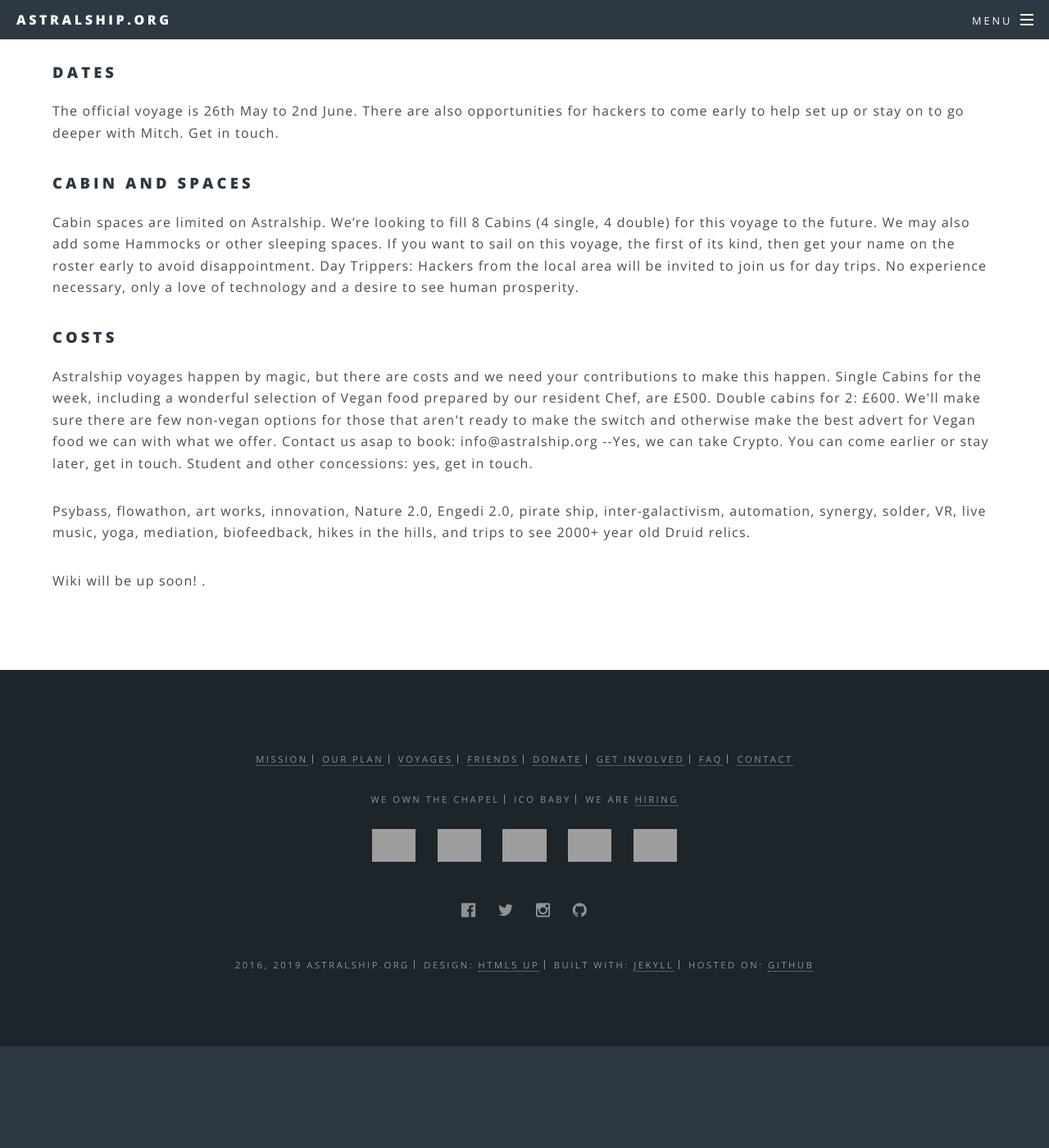
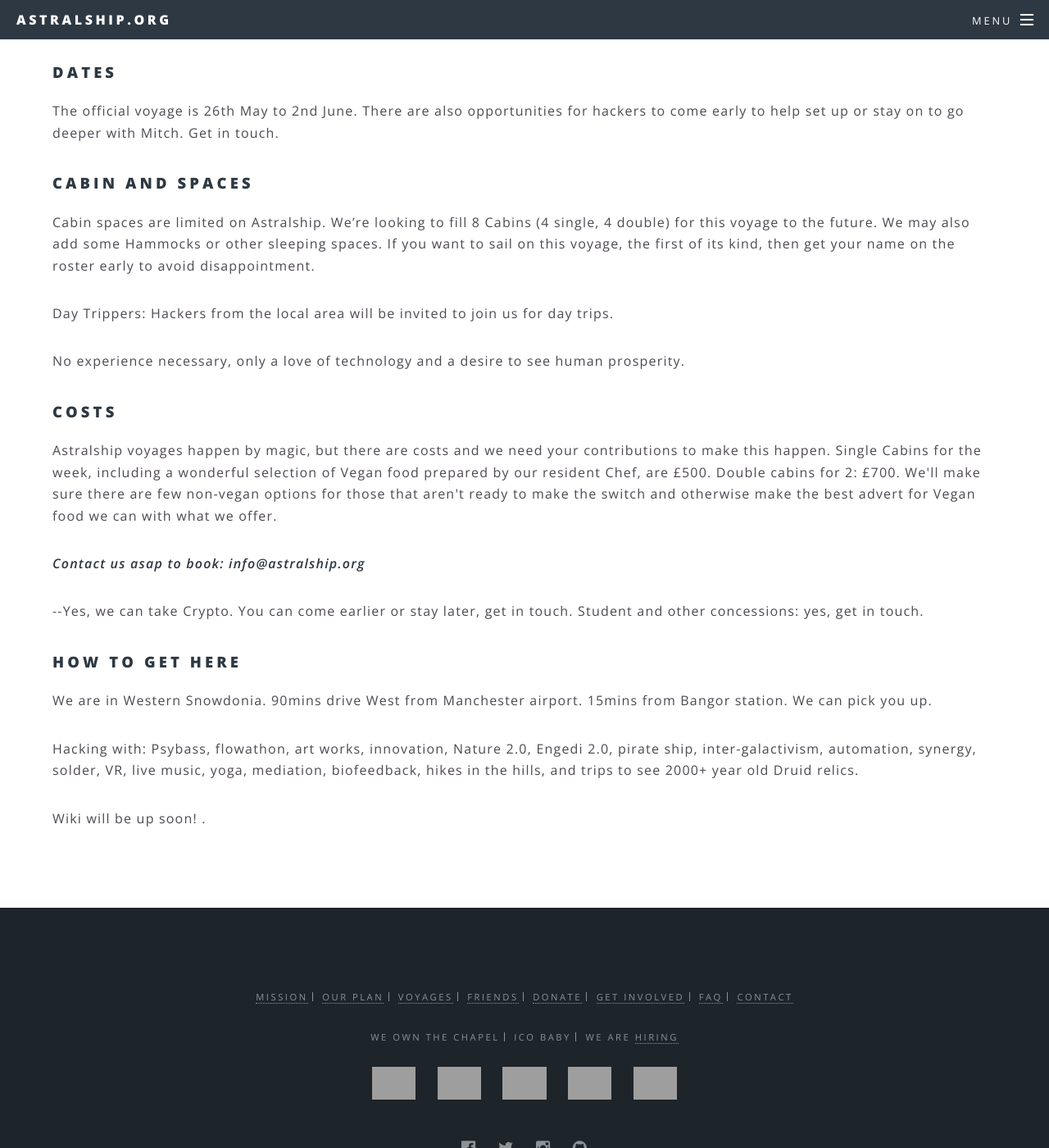
Before and after one commit to astralship/astralship.github.io, a Jekyll site: the page built from voyages.html, in a window 1280 px wide and 1400 px high, scrolled down 1620 px. Shown: the whole window at 82% size. Built offline with Jekyll 4.4.1, drawn with Linux system fonts in a browser that asks for light colours; comment, search, counter and statistics services are not loaded; before the commit the page ends 2896 px from its top, so only the background shows below that; grey boxes are pictures that could not be loaded.

Commit message:
updated voyages

```diff
--- a/voyages.html
+++ b/voyages.html
@@ -11,23 +11,23 @@
 
 <p>This May 2019 Astralship going on a very special week-long voyage under the expert leadership of Mitch Altman. Deep in Snowdonia, we will go on a journey of deep-tech magic and innovation. The crew will hack together, learn together, have fun in the Snowdonia spring-shine and work on innovating some new systems that might help keep our civilization going.</p>
 
-<p>The retreat is being privately organised for committed Astral pirates, hackers and makers. We’re going to go on an optimal deep-dive into the Astral with Mitch. Liam and the amazing crew here will be working every day to make sure that everything is ready for a hacker retreat adventure like there never was before.
+<p>The retreat is being privately organised for committed Astral pirates, hackers and makers. We’re going to go on an optimal deep-dive into the Astral with Mitch. Liam and the amazing crew here will be working every day to make sure that everything is ready for a hacker retreat adventure like there never was before.</p>
 
 <h3>Themes</h3>
-<p>The ship will sail where the crew takes it and your unique skills and contributions will ultimately decide where we get to. That being said, we've decided on 2 broad themes and this time will focus our efforts on making something in these spaces.
+<p>The ship will sail where the crew takes it and your unique skills and contributions will ultimately decide where we get to. That being said, we've decided on 2 broad themes and this time will focus our efforts on making something in these spaces.</p>
 
 <h4>Sustainable Technology, Smart-Agriculture and Energy.</h4>
 
-<p>We’re not sustainable and our planet is dying fast. It’s on ‘us’ to make sure we have sustainable systems and not wait for corporate capitalism to come up with them. There are many possible things we could work on in this space.
+<p>We’re not sustainable and our planet is dying fast. It’s on ‘us’ to make sure we have sustainable systems and not wait for corporate capitalism to come up with them. There are many possible things we could work on in this space. </p>
 
-<p>We're lucky to have the amazing organic farm Tyddyn Teg just down the hill from the Astralship. Which is where we source all our organic vegetables. The Farm coop members have a number of PhD between them and will be happy to provide domain knowledge. The farm has been involved in projects like the Weedinator (weeding robot show at EMF Camp 2018).
+<p>We're lucky to have the amazing organic farm Tyddyn Teg just down the hill from the Astralship. Which is where we source all our organic vegetables. The Farm coop members have a number of PhD between them and will be happy to provide domain knowledge. The farm has been involved in projects like the Weedinator (weeding robot show at EMF Camp 2018). </p>
 
 <h4>Geo-spacial gaming for Health and Wellbeing</h4>
-<p>We want this advantage of the amazing resources Snowdonia has to offer as much possible. With Arduino, wifi, GPS and some creative imagination we can design and prototype some fun games to encourage players to get out and make the most of the mountains and build their fitness. We do have an HTC Vive and GTX1070 Laptop at the Chapel, so maybe some players could interact with teams from a mission control position or we could bring in other tech like drones. Snowdonia is the setting for many tales from the Mabinogi, Britain’s oldest recorded folklore. Perhaps a fusion of old stories and new tech will capture people's imagination. Maybe there are NFTs to be traded or captured. Imagination is the limit.
+<p>We want this advantage of the amazing resources Snowdonia has to offer as much possible. With Arduino, wifi, GPS and some creative imagination we can design and prototype some fun games to encourage players to get out and make the most of the mountains and build their fitness. We do have an HTC Vive and GTX1070 Laptop at the Chapel, so maybe some players could interact with teams from a mission control position or we could bring in other tech like drones. Snowdonia is the setting for many tales from the Mabinogi, Britain’s oldest recorded folklore. Perhaps a fusion of old stories and new tech will capture people's imagination. Maybe there are NFTs to be traded or captured. Imagination is the limit. </p>
 
 <h3>Voyage Structure</h3>
 
-<p>Silvia Bastos and Michal Korzonek are professional facilitators who will freely offer productivity hacks throughout the voyage. This is a great opportunity for anyone who wants to increase their performance, not just on the Voyage, they can also introduce methods for long-term personal productivity improvements. On voyage, they will help participants optimise their performance both individually and as a team, helping the crew reach and maintain flow states, as well as maximise creativity and synergy.
+<p>Silvia Bastos and Michal Korzonek are professional facilitators who will freely offer productivity hacks throughout the voyage. This is a great opportunity for anyone who wants to increase their performance, not just on the Voyage, they can also introduce methods for long-term personal productivity improvements. On voyage, they will help participants optimise their performance both individually and as a team, helping the crew reach and maintain flow states, as well as maximise creativity and synergy. </p>
 
 <h3>Wiki</h3>
 
@@ -35,7 +35,7 @@
 
 <h3>Dates</h3>
 
-<p>The official voyage is 26th May to 2nd June. There are also opportunities for hackers to come early to help set up or stay on to go deeper with Mitch. Get in touch.
+<p>The official voyage is 26th May to 2nd June. There are also opportunities for hackers to come early to help set up or stay on to go deeper with Mitch. Get in touch.</p>
 
 
 <h3>Cabin and Spaces</h3>
@@ -43,22 +43,25 @@
 
 <p>Cabin spaces are limited on Astralship. We’re looking to fill 8 Cabins (4 single, 4 double) for this voyage to the future. We may also add some Hammocks or other sleeping spaces. If you want to sail on this voyage, the first of its kind, then get your name on the roster early to avoid disappointment.
 
-
+<p>
 Day Trippers: Hackers from the local area will be invited to join us for day trips.
 
-
-No experience necessary, only a love of technology and a desire to see human prosperity.
+</p><p>
+No experience necessary, only a love of technology and a desire to see human prosperity.</p>
 
 
 <h3>Costs</h3>
 
-<p>Astralship voyages happen by magic, but there are costs and we need your contributions to make this happen. Single Cabins for the week, including a wonderful selection of Vegan food prepared by our resident Chef, are £500. Double cabins for 2: £600. We'll make sure there are few non-vegan options for those that aren't ready to make the switch and otherwise make the best advert for Vegan food we can with what we offer.
+<p>Astralship voyages happen by magic, but there are costs and we need your contributions to make this happen. Single Cabins for the week, including a wonderful selection of Vegan food prepared by our resident Chef, are £500. Double cabins for 2: £700. We'll make sure there are few non-vegan options for those that aren't ready to make the switch and otherwise make the best advert for Vegan food we can with what we offer.</p>
 
-Contact us asap to book: info@astralship.org
+<p><em><strong>Contact us asap to book: info@astralship.org</strong></em><p>
 
 --Yes, we can take Crypto. You can come earlier or stay later, get in touch. Student and other concessions: yes, get in touch.
 
-<p>Psybass, flowathon, art works, innovation, Nature 2.0, Engedi 2.0, pirate ship, inter-galactivism, automation, synergy, solder, VR, live music, yoga, mediation, biofeedback, hikes in the hills, and trips to see 2000+ year old Druid relics.
+<h3>How to get here</h3>
+<p>We are in Western Snowdonia. 90mins drive West from Manchester airport. 15mins from Bangor station. We can pick you up. </p>
+
+<p>Hacking with: Psybass, flowathon, art works, innovation, Nature 2.0, Engedi 2.0, pirate ship, inter-galactivism, automation, synergy, solder, VR, live music, yoga, mediation, biofeedback, hikes in the hills, and trips to see 2000+ year old Druid relics.  </p>
 
 
 <p>Wiki will be up soon! .
```
